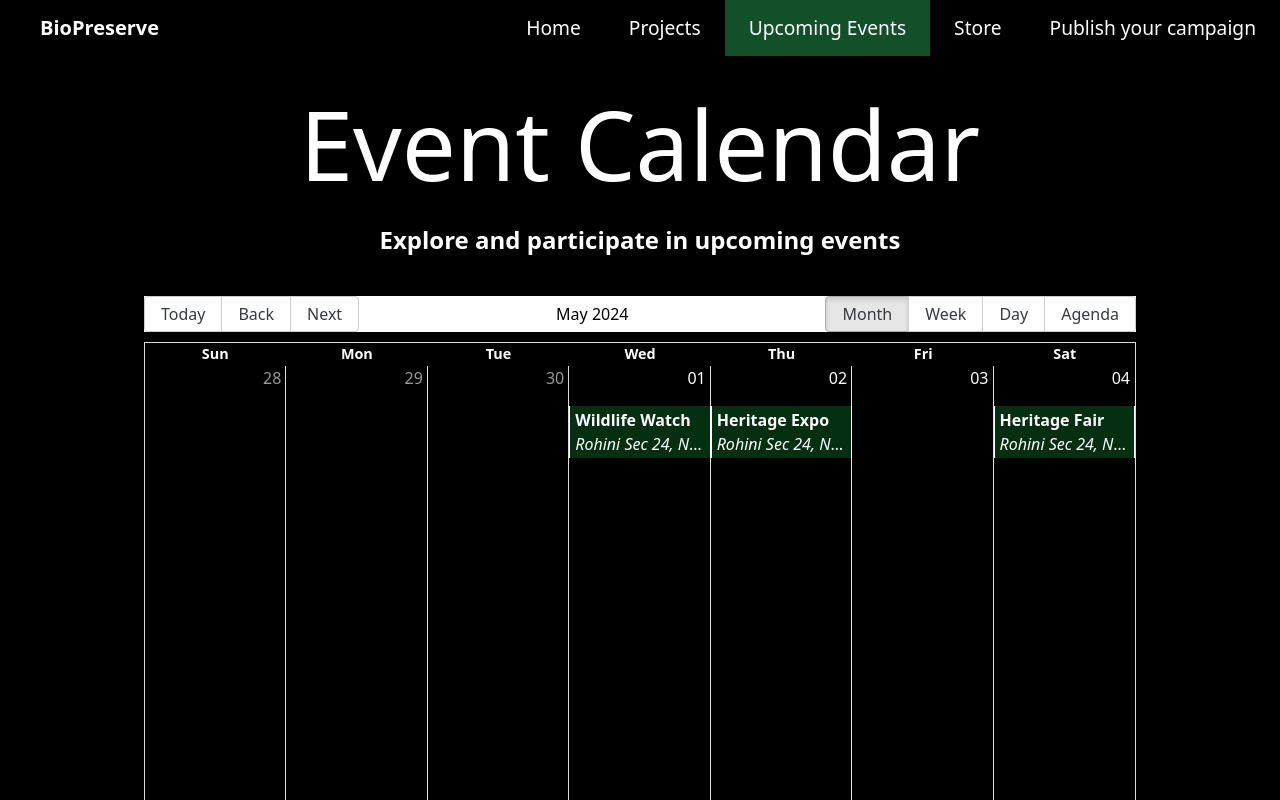
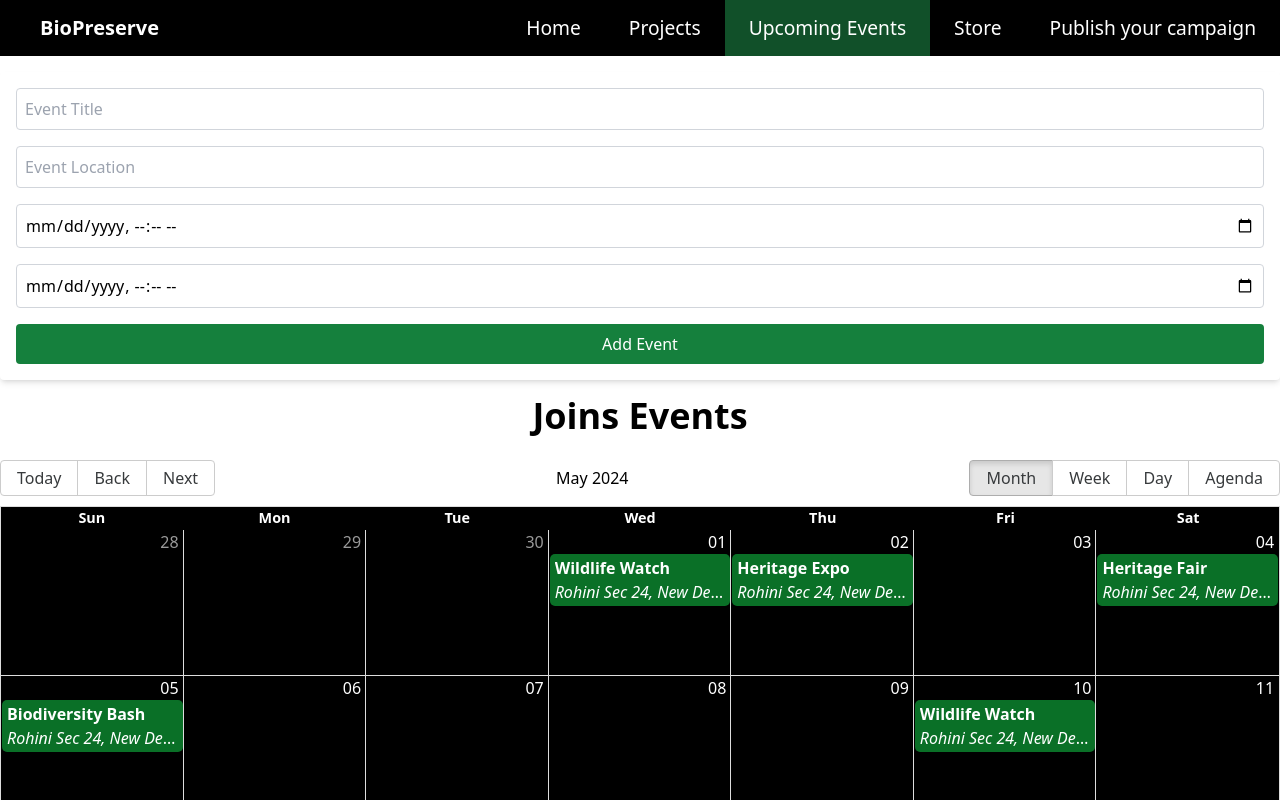
Before and after one commit to Mehakcodes/BioPreserve, a React (Create React App) app in the folder client/: page /Upcoming-events in a window 1280 px wide. Shown: the top 800 px of the page. Built offline with nearby package versions, Linux system fonts and the light colour scheme.

Commit message:
calender changes

```diff
--- a/client/src/App.css
+++ b/client/src/App.css
@@ -26,37 +26,15 @@ black-calendar {
 .black-calendar .rbc-time-view,
 .black-calendar .rbc-agenda-view {
   background-color: black;
-  position: static ;
-  display: block;
-
-
 }
 
 .black-calendar .rbc-event {
-  background-color: #052f11;
+  background-color: #0a7027;
   color: white;
-  border-radius: 0;
-  border-right:white solid 1px ;
-  border-left:white solid 1px ;
-}
-
-.black-calendar .rbc-row-segment{
-
-  padding: 1rem 0rem 0rem 0rem;
-}
-
-.rbc-day-slot .rbc-events-container {
-  bottom: 0;
-  left: 0;
-  position: absolute;
-  right: 0;
-  margin-right: 0px !important;
-  top:0;
 }
 
 .black-calendar .rbc-day-bg {
   background-color: black;
-
 }
 
 .black-calendar .rbc-time-header {
@@ -75,7 +53,7 @@ black-calendar {
 }
 
 .black-calendar .rbc-today {
-  background-color: #f8f8f837;
+  background-color: #73aa6b;
 }
 
 .black-calendar .rbc-current-time-indicator {
--- a/client/src/pages/Calenderc.jsx
+++ b/client/src/pages/Calenderc.jsx
@@ -5,6 +5,7 @@ import 'react-big-calendar/lib/css/react-big-calendar.css';
 import '../App.css';
 
 const localizer = momentLocalizer(moment);
+
 const eventData = [
   {
     id: 1,
@@ -85,6 +86,7 @@ const eventData = [
   },
 ];
 
+
 const Event = ({ event }) => (
   <span>
     <strong>{event.title}</strong>
@@ -95,20 +97,91 @@ const Event = ({ event }) => (
 
 const Calenderc = () => {
   const [events, setEvents] = useState(eventData);
+  const [newEvent, setNewEvent] = useState({
+    title: '',
+    location: '',
+    start: '',
+    end: ''
+  });
+
+  const handleInputChange = (e) => {
+    const { name, value } = e.target;
+    setNewEvent((prevEvent) => ({
+      ...prevEvent,
+      [name]: value,
+    }));
+  };
+
+  const handleSubmit = (e) => {
+    e.preventDefault();
+    const start = new Date(newEvent.start);
+    const end = new Date(newEvent.end);
+
+    const newEventObj = {
+      id: events.length + 1,
+      title: newEvent.title,
+      location: newEvent.location,
+      start,
+      end,
+    };
+
+    setEvents((prevEvents) => [...prevEvents, newEventObj]);
+    setNewEvent({
+      title: '',
+      location: '',
+      start: '',
+      end: ''
+    });
+  };
 
   return (
-    <div className='bg-black w-full '>
-      <div className='text-white w-full flex flex-col items-center py-10 gap-8'>
-        <h1 className='text-8xl'>
-          Event Calendar
-        </h1>
-        <h2 className='text-2xl font-bold'>
-          Explore and participate in upcoming events
-        </h2>
-      </div >
-      <div className='flex w-full justify-center pb-32'>
+    <div style={{ height: '100vh' }}>
+              <form onSubmit={handleSubmit} className="mb-4 mt-4 p-4 bg-white rounded shadow-md space-y-4">
+        <input
+          type="text"
+          name="title"
+          placeholder="Event Title"
+          value={newEvent.title}
+          onChange={handleInputChange}
+          required
+          className="w-full p-2 border border-gray-300 rounded"
+        />
+        <input
+          type="text"
+          name="location"
+          placeholder="Event Location"
+          value={newEvent.location}
+          onChange={handleInputChange}
+          required
+          className="w-full p-2 border border-gray-300 rounded"
+        />
+        <input
+          type="datetime-local"
+          name="start"
+          placeholder="Start Date and Time"
+          value={newEvent.start}
+          onChange={handleInputChange}
+          required
+          className="w-full p-2 border border-gray-300 rounded"
+        />
+        <input
+          type="datetime-local"
+          name="end"
+          placeholder="End Date and Time"
+          value={newEvent.end}
+          onChange={handleInputChange}
+          required
+          className="w-full p-2 border border-gray-300 rounded"
+        />
+        <button type="submit" className="w-full py-2 px-4 bg-green-700 text-white rounded hover:bg-blue-700">Add Event</button>
+      </form>
+
+<div className='text-4xl font-bold text-center'>
+  Joins Events
+</div>
+<br/>
       <Calendar
-          className='black-calendar text-white px-20 w-[90dvw]'
+        className='black-calendar text-white'
         localizer={localizer}
         events={events}
         startAccessor="start"
@@ -119,8 +192,7 @@ const Calenderc = () => {
         }}
       />
     </div>
-    </div>
   );
 };
 
-export default Calenderc;
+export default Calenderc
```
Lines whose indentation alone changed are shown as unchanged.
